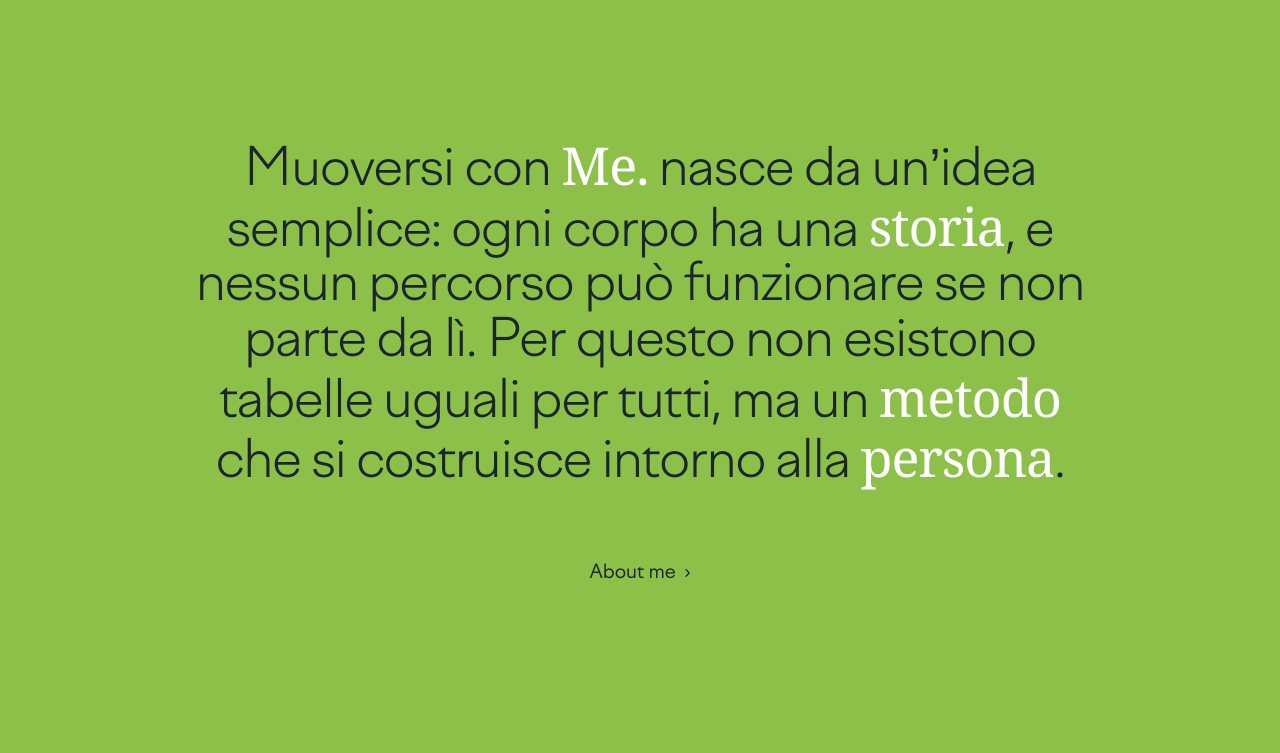
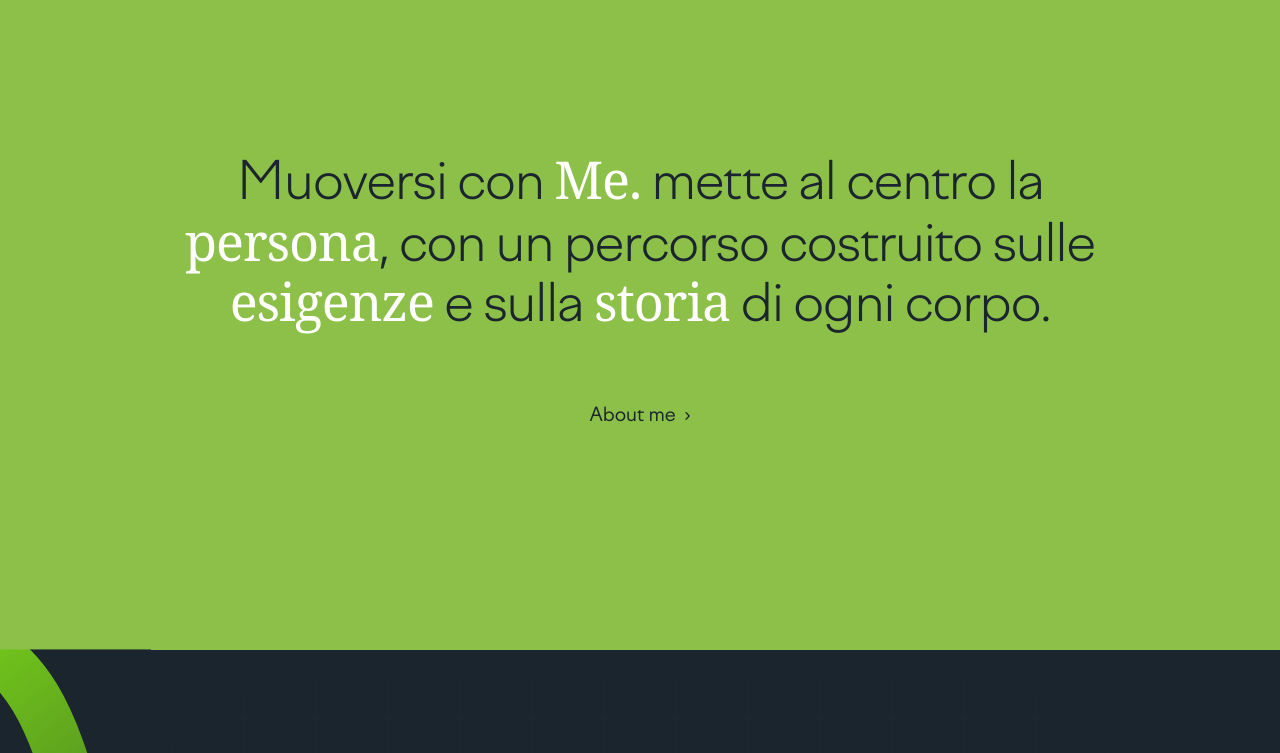
Before and after one commit to jacopomarchetti2100-oss/muoversiconme-prova, a plain HTML site: page index.html in a window 1280 px wide. Shown: the part 980-1733 px from the top of the page. Drawn offline with Linux system fonts and the light colour scheme; a web font is replaced by a local one.

Commit message:
Home: nuovo testo del riquadro verde
Co-Authored-By: Claude Opus 5.5 <noreply@anthropic.com>

```diff
--- a/index.html
+++ b/index.html
@@ -274,7 +274,7 @@
         </svg>
       </div>
       <div class="contenitore">
-        <p class="testo-grande">Muoversi con <em>Me.</em> nasce da un’idea semplice: ogni corpo ha una <em>storia</em>, e nessun percorso può funzionare se non parte da lì. Per questo non esistono tabelle uguali per tutti, ma un <em>metodo</em> che si costruisce intorno alla <em>persona</em>.</p>
+        <p class="testo-grande">Muoversi con <em>Me.</em> mette al centro la <em>persona</em>, con un percorso costruito sulle <em>esigenze</em> e sulla <em>storia</em> di ogni corpo.</p>
         <a href="about.html" class="link">About me&nbsp;&nbsp;›</a>
       </div>
     </div>
```
